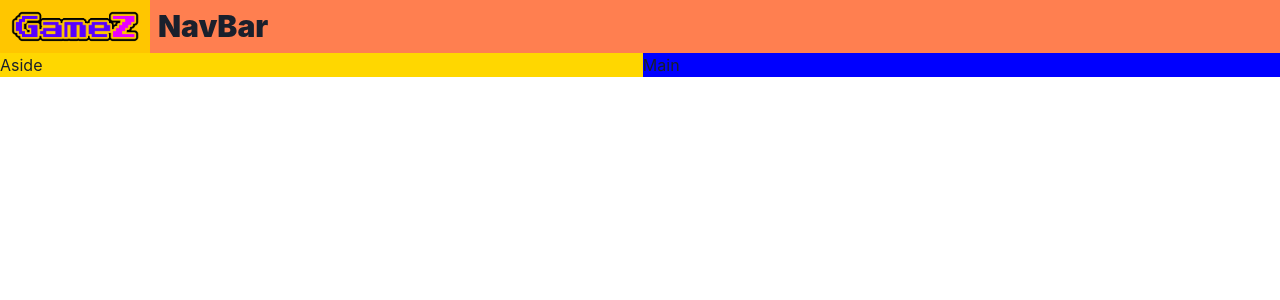
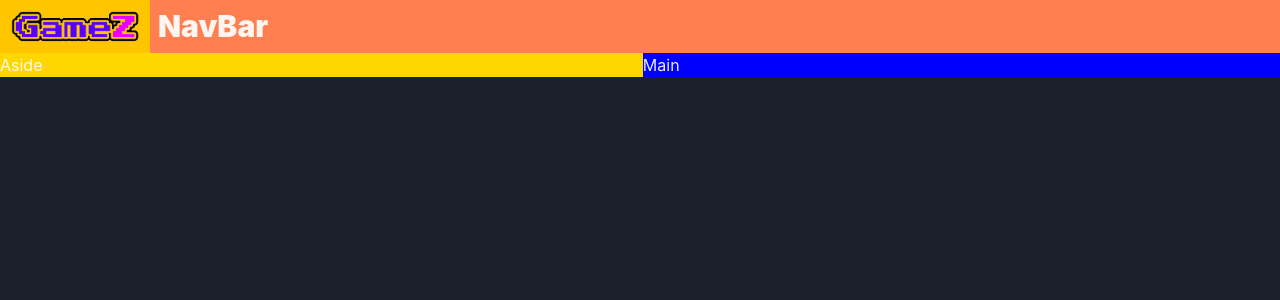
Before and after one commit to AmarTanveer/game-z, a React (Vite) app: page / in a window 1280 px wide. Shown: the top 300 px of the page. Built offline with nearby package versions, Linux system fonts and the light colour scheme.

Commit message:
Implement dark mode

```diff
--- a/src/main.tsx
+++ b/src/main.tsx
@@ -1,12 +1,14 @@
 import { StrictMode } from 'react'
 import { createRoot } from 'react-dom/client'
-import { ChakraProvider } from '@chakra-ui/react'
+import { ChakraProvider, ColorModeScript } from '@chakra-ui/react'
 import App from './App.tsx'
+import theme from './theme.ts'
 import './index.css'
 
 createRoot(document.getElementById('root')!).render(
   <StrictMode>
-    <ChakraProvider>
+    <ChakraProvider theme={theme}>
+      <ColorModeScript initialColorMode={theme.config.initialColorMode}></ColorModeScript>
     <App />
     </ChakraProvider>
   </StrictMode>,
--- /dev/null
+++ b/src/theme.ts
@@ -0,0 +1,9 @@
+import { extendTheme, ThemeConfig } from "@chakra-ui/react";
+
+const config: ThemeConfig = {
+    initialColorMode: "dark",
+}
+
+const theme = extendTheme({config});
+
+export default theme;
```
